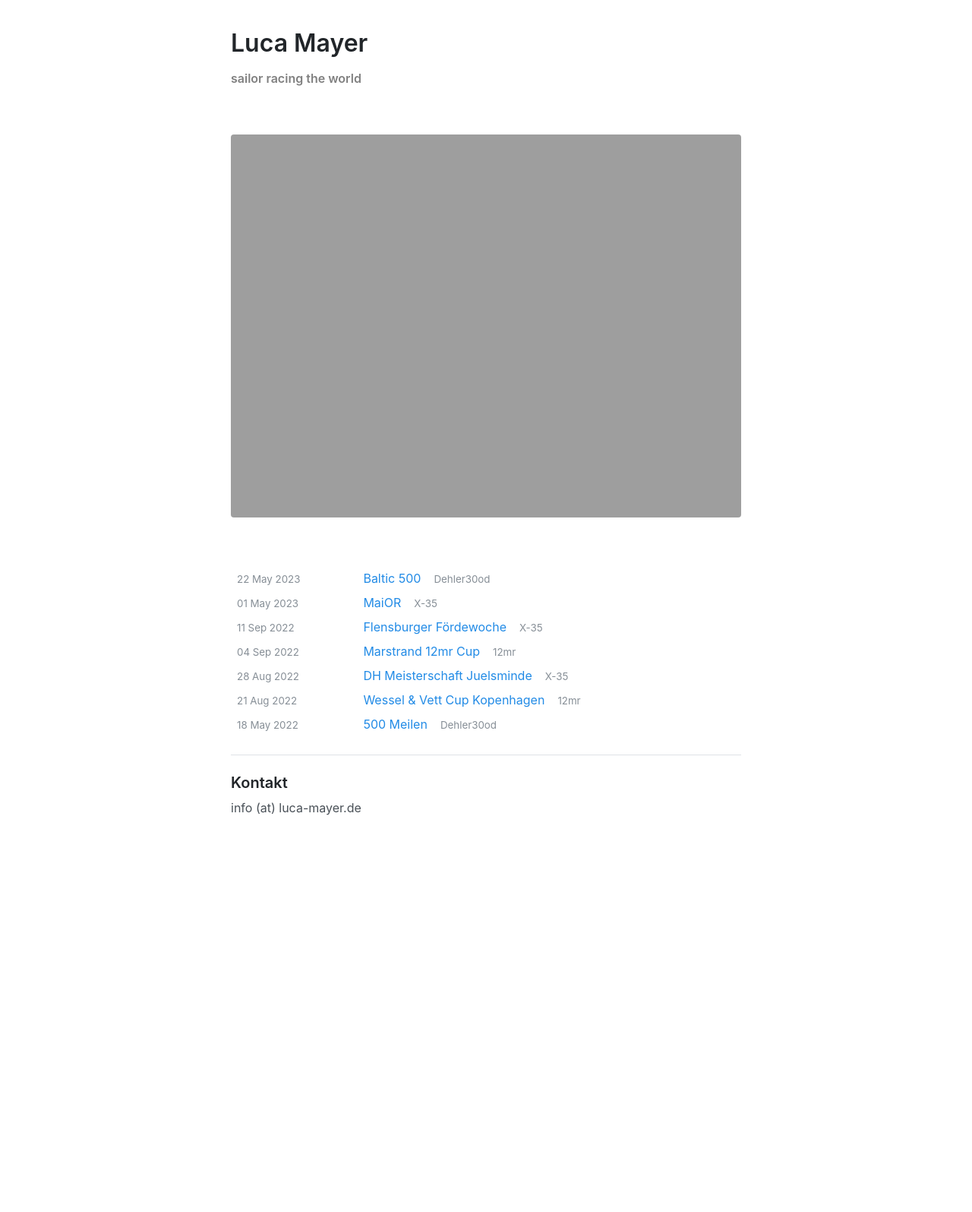
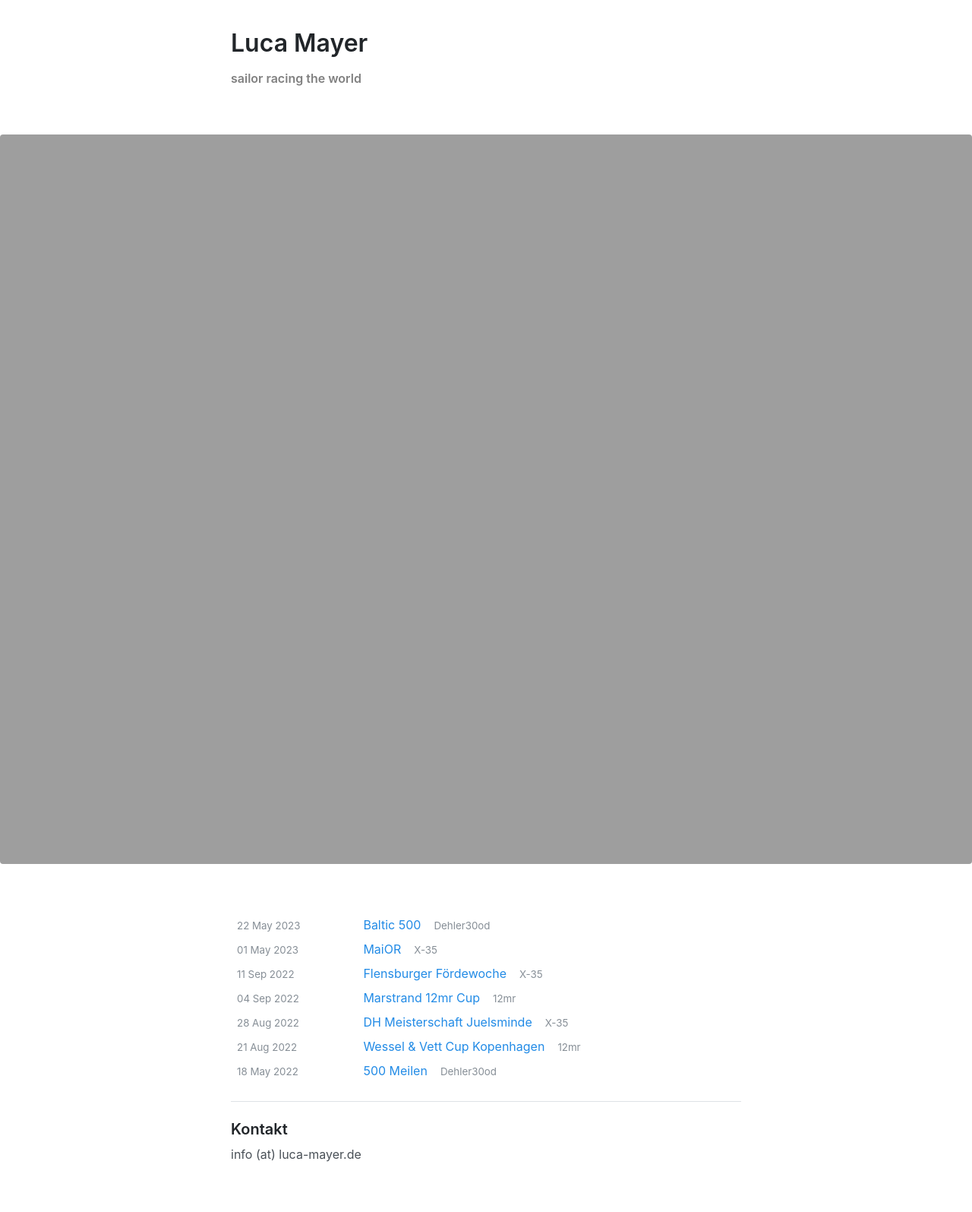
Before and after one commit to lucamayer/lucamayer.github.io, a Jekyll site: the page built from index.html, in a window 1280 px wide. Shown: the whole page at 76% size. Built offline with Jekyll 4.4.1, drawn with Linux system fonts in a browser that asks for light colours; the list of posts is cut into pages by our own code; before the commit the page ends 1139 px from its top, so only the background shows below that.

Commit message:
change layout again

```diff
--- a/_layouts/front.html
+++ b/_layouts/front.html
@@ -16,8 +16,8 @@
         </header>
     </div>
 
+    <img src="bg.jpg" width="100%">
     <div class="container content">
-    <img src="bg.jpg" width="100%">
         <br>
         <br>
 
```
